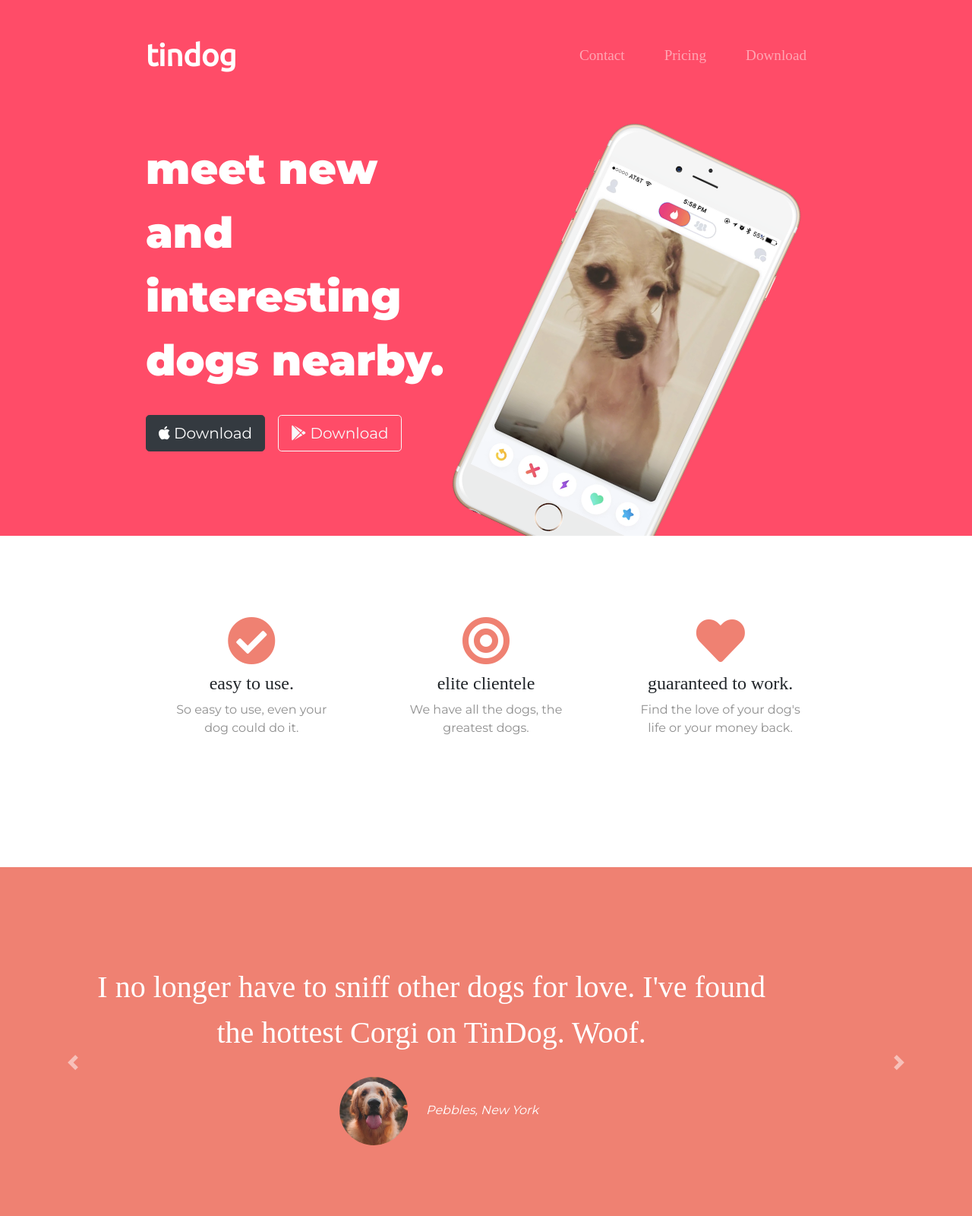
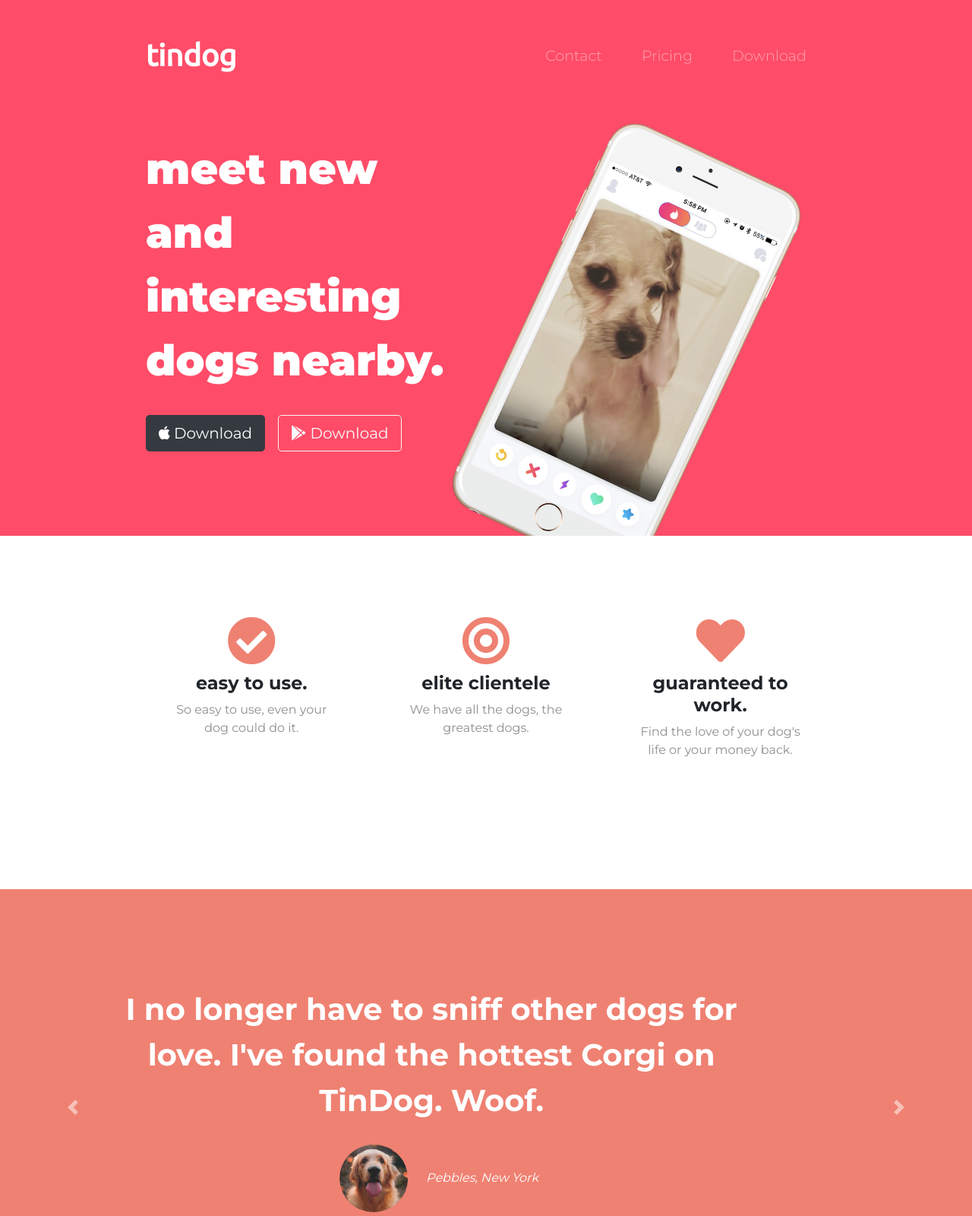
Before and after one commit to eastoncaleb/tindog, a plain HTML site: page index.html in a window 1280 px wide. Shown: the top 1600 px of the page at 76% size. Drawn offline with nearby package versions, Linux system fonts and the light colour scheme.

Commit message:
Updated CSS
Made CSS font changes for iOS/Apple devices

```diff
--- a/css/styles.css
+++ b/css/styles.css
@@ -19,7 +19,8 @@ h1 {
 }
 
 h2 {
-  font-family: "Montserrat-Bold";
+  font-family: "Montserrat";
+  font-weight: 700;
   font-size: 2.5rem;
   line-height: 1.5;
 }
@@ -33,7 +34,8 @@ h2 {
 
 #features h3 {
   font-size: 1.5rem;
-  font-family: "Montserrat-Bold";
+  font-family: "Montserrat";
+  font-weight: 700;
 }
 
 #features p {
@@ -73,7 +75,8 @@ h2 {
 
 .nav-link {
   font-size: 1.2rem;
-  font-family: "Montserrat-Light";
+  font-family: "Montserrat";
+  font-weight: 300;
 }
 
 /* Download Buttons */
@@ -146,7 +149,8 @@ h2 {
 }
 
   #cta h3 {
-    font-family: "Montserrat-Black";
+    font-family: "Montserrat";
+    font-weight: 900;
     font-size: 2.5rem;
   }
 
--- a/index.html
+++ b/index.html
@@ -6,7 +6,7 @@
   <title>TinDog</title>
 
   <!-- Google Fonts -->
-  <link href="https://fonts.googleapis.com/css?family=Montserrat:400,700,900|Ubuntu" rel="stylesheet">
+  <link href="https://fonts.googleapis.com/css?family=Montserrat:300,400,700,900|Ubuntu" rel="stylesheet">
 
   <!-- Stylesheets -->
   <link rel="stylesheet" href="https://stackpath.bootstrapcdn.com/bootstrap/4.2.1/css/bootstrap.min.css" integrity="sha384-GJzZqFGwb1QTTN6wy59ffF1BuGJpLSa9DkKMp0DgiMDm4iYMj70gZWKYbI706tWS" crossorigin="anonymous">
```
